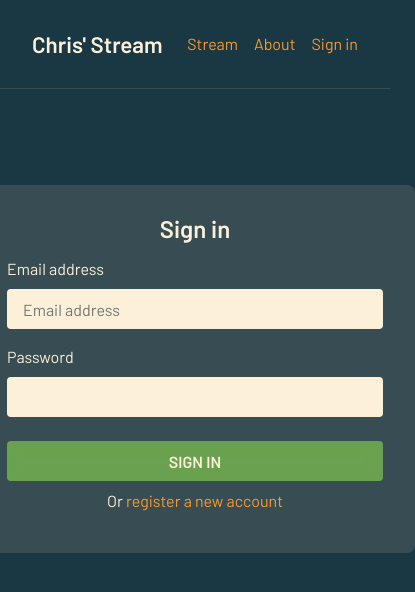
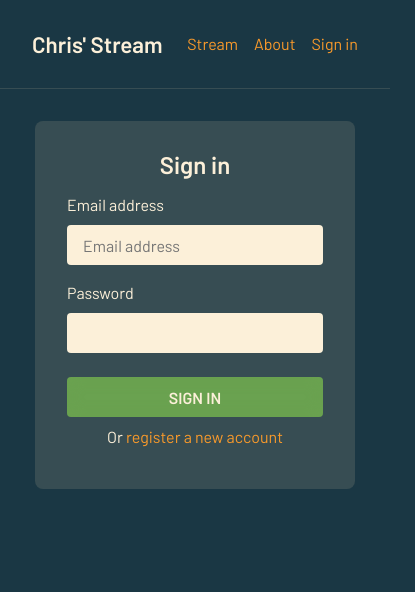
Before and after one commit to elcriz/personal-stream, a React (Create React App) app in the folder client/: page /login in a window 390 px wide. Shown: the top 592 px of the page, 415 px wide, since content can reach past the window. Built offline with nearby package versions, Linux system fonts and the light colour scheme; no server answers.

Commit message:
Fixes media queries

```diff
--- a/client/src/css/components/canvas.css
+++ b/client/src/css/components/canvas.css
@@ -1,9 +1,8 @@
 .canvas {
   max-width: 680px;
-  min-width: 440px;
+  min-width: 320px;
 }
 
 .canvas--wide {
   max-width: 1280px;
-  min-width: 75%;
 }
--- a/client/src/css/components/item.css
+++ b/client/src/css/components/item.css
@@ -3,6 +3,11 @@
   flex-direction: column;
   padding: calc(var(--spacing) * 2) 0;
   border-top:  1px solid rgba(var(--color-beige), .125);
+}
+
+.item--single {
+  padding-top: 0;
+  border-top: none;
 }
 
 .item.is-loading {
--- a/client/src/css/components/main.css
+++ b/client/src/css/components/main.css
@@ -6,3 +6,9 @@
   margin-bottom: var(--spacing);
   margin-left: calc(var(--spacing) * 2);
 }
+
+@media screen and (max-width: 441px) {
+  .main {
+    margin-top: calc(var(--spacing) * 2);
+  }
+}
--- a/client/src/css/components/stream.css
+++ b/client/src/css/components/stream.css
@@ -53,3 +53,14 @@
   color: rgb(var(--color-text-light));
   border-bottom: 1px solid rgb(var(--color-beige));
 }
+
+@media screen and (max-width: 441px) {
+  .stream__header {
+    max-width: 320px;
+    margin-bottom: calc(var(--spacing) * 2);
+  }
+
+  .stream__header p {
+    font-size: 1.6em;
+  }
+}
--- a/client/src/views/Item.js
+++ b/client/src/views/Item.js
@@ -41,7 +41,7 @@ const Item = () => {
     <Canvas isWide>
       {item && (
         <SingleItem
-          className="stream__item"
+          className="item--single stream__item"
           item={item}
           isLoading={isFetching}
         />
```
